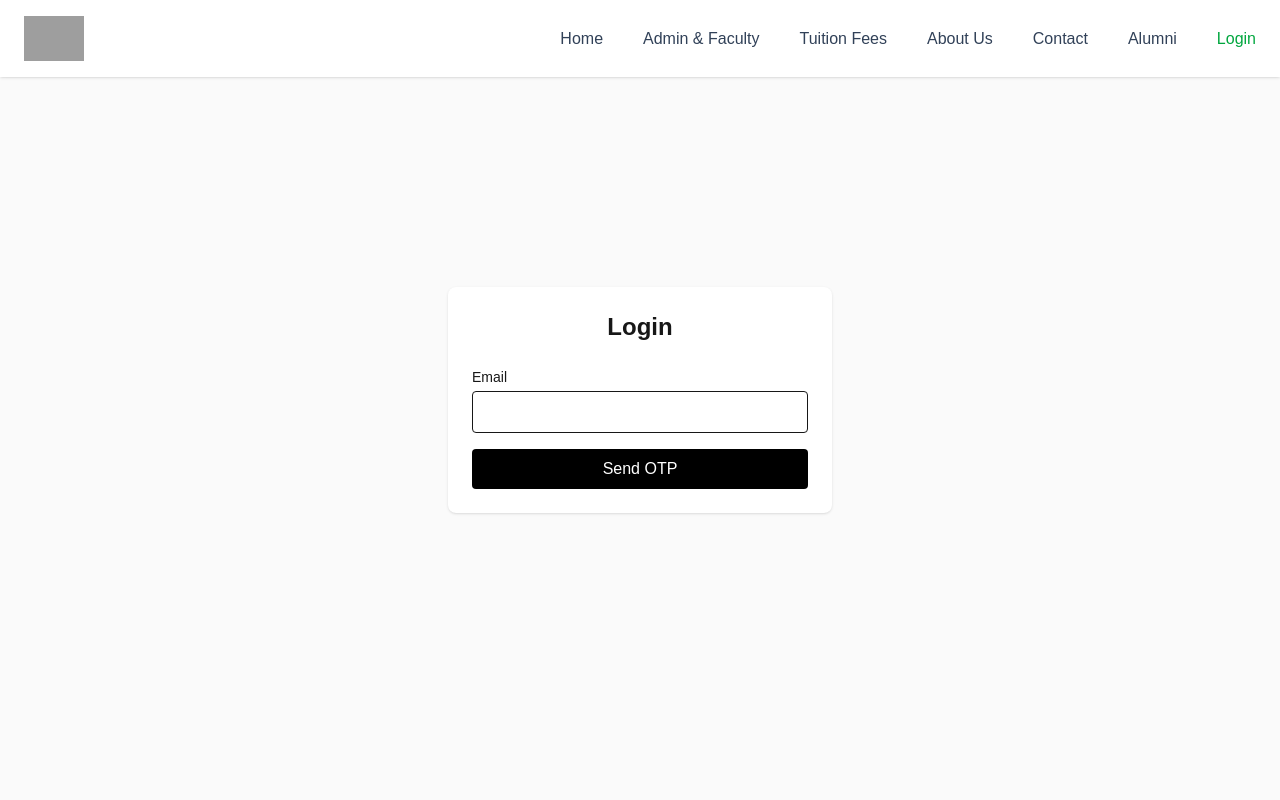
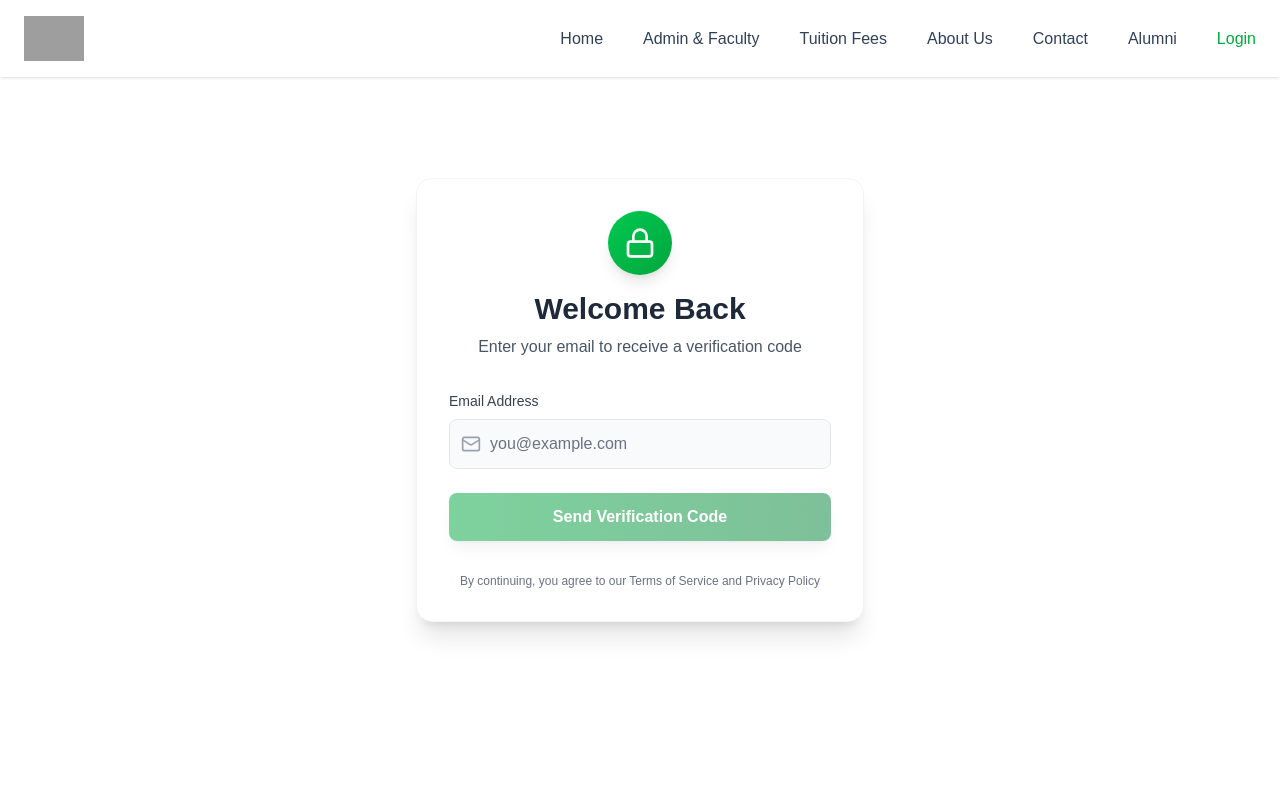
Before and after one commit to ezzzep/QHS---Website, a Next.js app: page /login in a window 1280 px wide. Shown: the top 800 px of the page. Built offline with nearby package versions, Linux system fonts and the light colour scheme; no server answers; grey boxes are pictures that could not be loaded.

Commit message:
fix login page

```diff
--- a/src/app/login/page.tsx
+++ b/src/app/login/page.tsx
@@ -2,6 +2,15 @@
 
 import { useState } from "react";
 import { getBrowserSupabase } from "@/lib/db";
+import {
+  Mail,
+  Lock,
+  ArrowLeft,
+  CheckCircle,
+  AlertCircle,
+  Loader,
+} from "lucide-react";
+import Image from "next/image";
 
 const supabase = getBrowserSupabase();
 
@@ -50,61 +59,189 @@ export default function LoginPage() {
       return;
     }
 
-    // session is now created in browser cookies
     window.location.href = "/";
   };
 
+  const goBack = () => {
+    setStep("email");
+    setOtp("");
+    setError(null);
+  };
+
   return (
-    <div className="flex min-h-screen items-center justify-center bg-zinc-50">
-      <div className="w-full max-w-sm rounded-lg bg-white p-6 shadow">
-        <h1 className="mb-6 text-2xl font-semibold text-center">Login</h1>
+    <div className="min-h-screen bg-white flex items-center justify-center p-4">
+      {step === "email" ? (
+        <div className="w-full max-w-md">
+          <div className="overflow-hidden rounded-2xl bg-white shadow-xl border border-gray-100">
+            <div className="p-8">
+              <div className="mb-8 text-center">
+                <div className="mx-auto mb-4 h-16 w-16 rounded-full bg-gradient-to-br from-green-500 to-green-600 flex items-center justify-center shadow-lg">
+                  <Lock className="h-8 w-8 text-white" />
+                </div>
+                <h1 className="text-3xl font-bold text-gray-800 mb-2">
+                  Welcome Back
+                </h1>
+                <p className="text-gray-600">
+                  Enter your email to receive a verification code
+                </p>
+              </div>
 
               {error && (
-          <p className="mb-4 rounded bg-red-100 px-3 py-2 text-sm text-red-600">
-            {error}
-          </p>
+                <div className="mb-6 flex items-center rounded-lg bg-red-50 p-4 border border-red-100">
+                  <AlertCircle className="mr-3 h-5 w-5 text-red-500" />
+                  <p className="text-sm text-red-700">{error}</p>
+                </div>
               )}
 
-        {step === "email" ? (
-          <>
-            <label className="mb-1 block text-sm">Email</label>
+              <div className="space-y-6">
+                <div>
+                  <label className="mb-2 block text-sm font-medium text-gray-700">
+                    Email Address
+                  </label>
+                  <div className="relative">
+                    <Mail className="absolute left-3 top-1/2 h-5 w-5 -translate-y-1/2 text-gray-400" />
                     <input
                       type="email"
-              className="mb-4 w-full rounded border px-3 py-2"
+                      className="w-full rounded-lg border border-gray-200 bg-gray-50 px-10 py-3 text-gray-900 placeholder-gray-500 focus:border-green-500 focus:outline-none focus:ring-2 focus:ring-green-200"
+                      placeholder="you@example.com"
                       value={email}
                       onChange={(e) => setEmail(e.target.value)}
                     />
+                  </div>
+                </div>
 
                 <button
                   onClick={sendOtp}
-              disabled={loading}
-              className="w-full rounded bg-black py-2 text-white disabled:opacity-50"
+                  disabled={loading || !email}
+                  className="flex w-full items-center justify-center rounded-lg bg-gradient-to-r from-green-600 to-green-700 py-3 font-semibold text-white shadow-lg transition-all hover:from-green-700 hover:to-green-800 focus:outline-none focus:ring-2 focus:ring-green-300 disabled:opacity-50 disabled:cursor-not-allowed cursor-pointer"
                 >
-              {loading ? "Sending code..." : "Send OTP"}
+                  {loading ? (
+                    <>
+                      <Loader className="mr-2 h-5 w-5 animate-spin" />
+                      Sending code...
+                    </>
+                  ) : (
+                    "Send Verification Code"
+                  )}
                 </button>
+              </div>
+
+              <div className="mt-8 text-center">
+                <p className="text-xs text-gray-500">
+                  By continuing, you agree to our Terms of Service and Privacy
+                  Policy
+                </p>
+              </div>
+            </div>
+          </div>
+        </div>
+      ) : (
+        <div className="w-full max-w-4xl">
+          <div className="overflow-hidden rounded-2xl bg-white shadow-xl border border-gray-100">
+            <div className="flex flex-col md:flex-row">
+              <div className="w-full md:w-1/2 p-8">
+                <div className="mb-8">
+                  <button
+                    onClick={goBack}
+                    className="mb-4 flex items-center text-gray-600 hover:text-gray-800 transition-colors cursor-pointer"
+                  >
+                    <ArrowLeft className="mr-2 h-4 w-4" />
+                    Back to Email
+                  </button>
+                  <h1 className="text-3xl font-bold text-gray-800 mb-2">
+                    Verify Your Email
+                  </h1>
+                  <p className="text-gray-600">
+                    Enter the verification code sent to {email}
+                  </p>
+                </div>
+
+                {error && (
+                  <div className="mb-6 flex items-center rounded-lg bg-red-50 p-4 border border-red-100">
+                    <AlertCircle className="mr-3 h-5 w-5 text-red-500" />
+                    <p className="text-sm text-red-700">{error}</p>
+                  </div>
+                )}
+
+                <div className="space-y-6">
+                  <div>
+                    <label className="mb-2 block text-sm font-medium text-gray-700">
+                      Verification Code
+                    </label>
+                    <div className="relative">
+                      <input
+                        type="text"
+                        inputMode="numeric"
+                        maxLength={8}
+                        className="w-full rounded-lg border border-gray-200 bg-gray-50 px-4 py-3 text-center text-2xl font-mono text-gray-900 placeholder-gray-500 focus:border-green-500 focus:outline-none focus:ring-2 focus:ring-green-200"
+                        placeholder="000000"
+                        value={otp}
+                        onChange={(e) => setOtp(e.target.value)}
+                      />
+                    </div>
+                    <p className="mt-2 text-xs text-gray-500">
+                      Enter the 8 digit code sent to your email
+                    </p>
+                  </div>
+
+                  <button
+                    onClick={verifyOtp}
+                    disabled={loading || !otp}
+                    className="flex w-full items-center justify-center rounded-lg bg-gradient-to-r from-green-600 to-green-700 py-3 font-semibold text-white shadow-lg transition-all hover:from-green-700 hover:to-green-800 focus:outline-none focus:ring-2 focus:ring-green-300 disabled:opacity-50 disabled:cursor-not-allowed cursor-pointer"
+                  >
+                    {loading ? (
+                      <>
+                        <Loader className="mr-2 h-5 w-5 animate-spin" />
+                        Verifying...
                       </>
                     ) : (
                       <>
-            <label className="mb-1 block text-sm">Enter 6-digit code</label>
-            <input
-              type="text"
-              inputMode="numeric"
-              maxLength={8} // allow 8 digits
-              className="mb-4 w-full rounded border px-3 py-2 text-center tracking-widest"
-              value={otp}
-              onChange={(e) => setOtp(e.target.value)}
-            />
-
-            <button
-              onClick={verifyOtp}
-              disabled={loading}
-              className="w-full rounded bg-black py-2 text-white disabled:opacity-50"
-            >
-              {loading ? "Verifying..." : "Verify OTP"}
-            </button>
+                        <CheckCircle className="mr-2 h-5 w-5" />
+                        Verify & Continue
                       </>
                     )}
+                  </button>
                 </div>
+
+                <div className="mt-8">
+                  <p className="text-xs text-gray-500">
+                    By continuing, you agree to our Terms of Service and Privacy
+                    Policy
+                  </p>
+                </div>
+              </div>
+
+              <div className="w-full md:w-1/2 relative h-64 md:h-auto">
+                <Image
+                  src="/images/school.jpg"
+                  alt="Company Logo"
+                  fill
+                  className="object-cover"
+                  onError={(e) => {
+                    const target = e.target as HTMLImageElement;
+                    target.style.display = "none";
+                    const fallback =
+                      target.parentElement?.querySelector(".fallback-image");
+                    if (fallback) {
+                      (fallback as HTMLElement).style.display = "flex";
+                    }
+                  }}
+                />
+                <div className="fallback-image hidden w-full h-full bg-gradient-to-br from-green-50 to-green-100 flex items-center justify-center">
+                  <div className="text-center">
+                    <div className="h-24 w-24 rounded-full bg-gradient-to-br from-green-500 to-green-600 flex items-center justify-center mb-4 mx-auto">
+                      <Lock className="h-12 w-12 text-white" />
+                    </div>
+                    <span className="text-2xl font-bold text-gray-800">
+                      Your Logo
+                    </span>
+                  </div>
+                </div>
+              </div>
+            </div>
+          </div>
+        </div>
+      )}
     </div>
   );
 }
```
Lines whose indentation alone changed are shown as unchanged.
